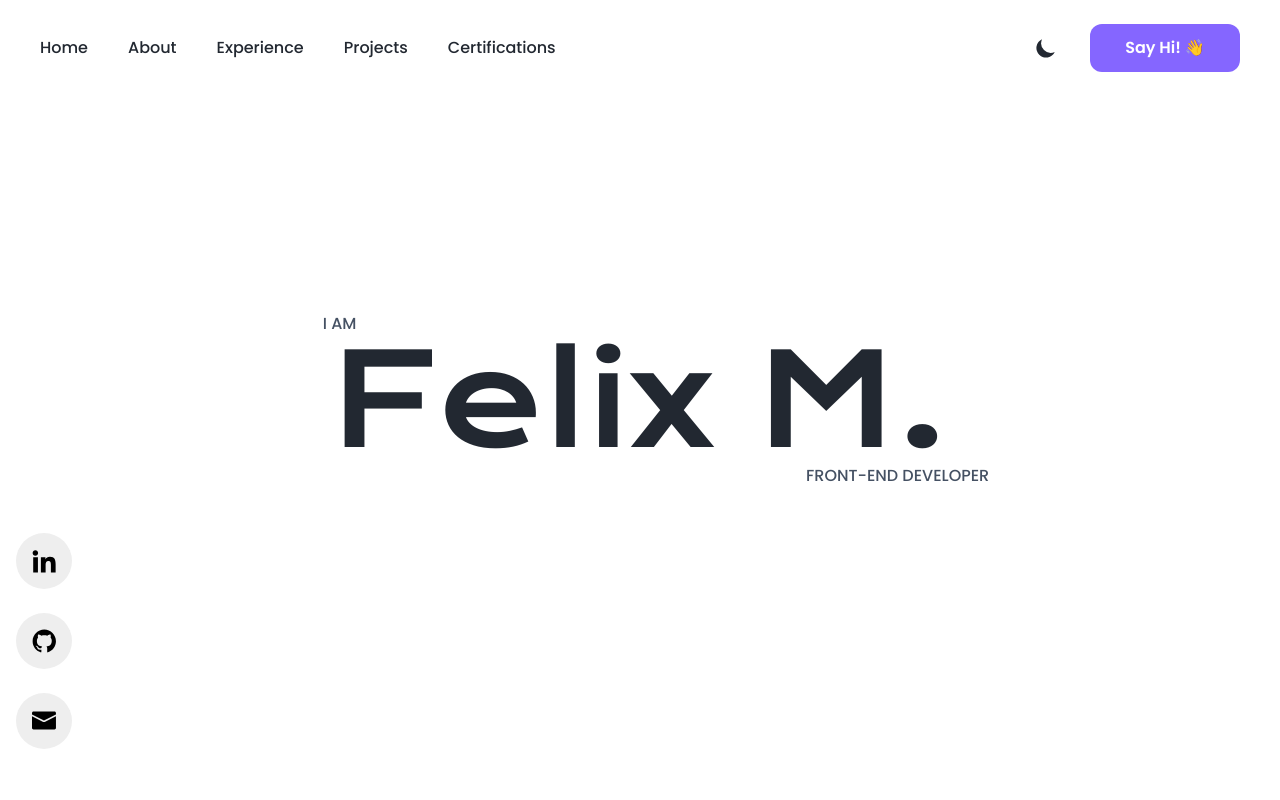
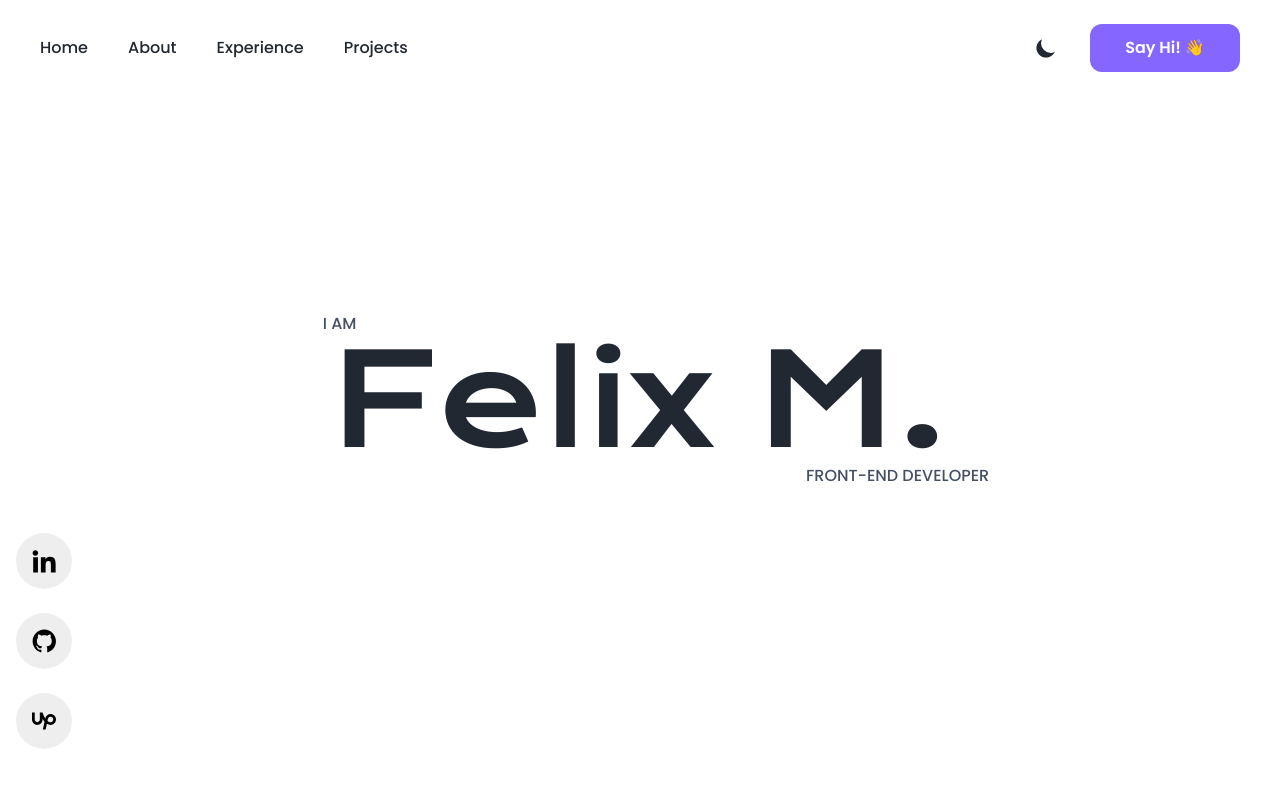
Before and after one commit to felixmacaspac/felixmacaspac.dev, a React (Vite) app: page / in a window 1280 px wide. Shown: the top 800 px of the page. Built offline with nearby package versions, Linux system fonts and the light colour scheme.

Commit message:
✨ finished a lot of stuff
- fix navbar links
- added hover effects in social media icons
- fix viewport height of hero section
- added missing links

```diff
--- a/src/App.jsx
+++ b/src/App.jsx
@@ -25,13 +25,12 @@ function App() {
       <SectionWrapper
         id="projects"
         textCenter={true}
-        heading="RECENT PROJECTS"
+        heading="PROJECTS"
         fullWidth={true}
       >
         <CardGrid />
       </SectionWrapper>
-      {/*
-      <Footer/> */}
+      <Footer />
     </>
   );
 }
--- a/src/components/Footer/index.jsx
+++ b/src/components/Footer/index.jsx
@@ -1,9 +1,16 @@
-import React from 'react'
+import React from "react";
 
 const Footer = () => {
   return (
-    <div>Footer</div>
-  )
-}
+    <div className="bg-white py-16 dark:bg-primary">
+      <div className="text-center">
+        <p className="text-white font-normal text-base mb-2">
+          © 2022 Felix Macaspac. All rights reserved.
+        </p>
+        <p className="text-white font-semibold text-base">Made with {"<3"}</p>
+      </div>
+    </div>
+  );
+};
 
-export default Footer
+export default Footer;
--- a/src/components/Global/SectionWrapper.jsx
+++ b/src/components/Global/SectionWrapper.jsx
@@ -15,7 +15,7 @@ const SectionWrapper = ({
   );
 
   return (
-    <section id={`#${id}`} className={sectionClassNames}>
+    <section id={id} className={sectionClassNames}>
       <div className={`container ${fullWidth && "max-w-full px-0"}`}>
         <div className="mb-8 lg:mb-16">
           <h1
--- a/src/components/HeroSection/index.jsx
+++ b/src/components/HeroSection/index.jsx
@@ -1,44 +1,53 @@
 import React from "react";
 import images from "../../constants/image";
 
+const socials = [
+  {
+    logo: images.linkedinIcon,
+    alt: "Linkedin Icon",
+    link: "https://www.linkedin.com/in/felixmacaspac/",
+  },
+  {
+    logo: images.githubIcon,
+    alt: "Github Icon",
+    link: "https://github.com/felixmacaspac",
+  },
+  {
+    logo: images.upworkIcon,
+    alt: "Upwork Icon",
+    link: "https://www.upwork.com/freelancers/~013e0372898b53a69e",
+  },
+];
+
 const HeroSection = () => {
   return (
-    <div className="bg-white dark:bg-primary">
+    <section id="home" className="bg-white dark:bg-primary">
       <div className="container relative">
         <div className="flex items-center flex-col">
-          <div className="flex flex-col items-center justify-center min-h-[50vh] md:min-h-screen">
+          <div className="flex flex-col items-center justify-center min-h-[90vh] md:min-h-screen">
             <h1 className="hero__heading">Felix M.</h1>
           </div>
         </div>
         <div className="w-full relative bottom-20 md:w-auto md:absolute md:top-2/3">
           <ul className="flex flex-row justify-center items-center w-full gap-6 md:flex-col">
-            <SocialIcons
-              src={images.linkedinIcon}
-              link="#linkedin"
-              alt="linkedin"
-            />
-            <SocialIcons src={images.githubIcon} link="#github" alt="github" />
-            <SocialIcons src={images.emailIcon} link="#email" alt="email" />
+            {socials.map((social, index) => (
+              <li
+                key={index}
+                className="bg-neutral w-max rounded-full hover:bg-neutral-300 dark:bg-primary-400 dark:hover:bg-primary-300"
+              >
+                <a href={social.link} target="_blank">
+                  <img
+                    className="h-14 w-14 p-4 transition-all dark:invert"
+                    src={social.logo}
+                    alt={social.alt}
+                  />
+                </a>
+              </li>
+            ))}
           </ul>
         </div>
       </div>
-    </div>
-  );
-};
-
-const SocialIcons = ({ link, src, alt }) => {
-  return (
-    <>
-      <li className="bg-neutral w-max rounded-full dark:bg-primary-400">
-        <a href={link}>
-          <img
-            className="h-14 w-14 p-4 transition-all dark:invert"
-            src={src}
-            alt={alt}
-          />
-        </a>
-      </li>
-    </>
+    </section>
   );
 };
 
--- a/src/components/NavBar/index.jsx
+++ b/src/components/NavBar/index.jsx
@@ -24,10 +24,6 @@ const navlinks = [
   {
     name: "Projects",
     href: "#projects",
-  },
-  {
-    name: "Certifications",
-    href: "#certifications",
   },
 ];
 
--- a/src/components/TabSection/index.jsx
+++ b/src/components/TabSection/index.jsx
@@ -85,7 +85,11 @@ const TabSection = () => {
             <h3 className="font-semibold text-xl mb-2">Certifications 📝:</h3>
             <ul className="list-inside list-disc text-neutral-700 dark:text-neutral-300">
               <li>
-                <a href="#" className="underline">
+                <a
+                  href="https://app.hubspot.com/academy/achievements/9z322p95/en/1/felix-macaspac/hubspot-marketing-software"
+                  className="underline"
+                  target="_blank"
+                >
                   Hubspot Marketing Software
                   <span className="ml-1 inline-flex align-middle">
                     <ExternalLinkIcon className="h-5 w-5" />
@@ -93,7 +97,11 @@ const TabSection = () => {
                 </a>
               </li>
               <li>
-                <a href="#" className="underline">
+                <a
+                  href="https://app.hubspot.com/academy/achievements/clt3bnwb/en/1/felix-macaspac/hubspot-cms-for-developers"
+                  className="underline"
+                  target="_blank"
+                >
                   Hubspot CMS for Developers
                 </a>
                 <span className="ml-1 inline-flex align-middle">
@@ -101,7 +109,11 @@ const TabSection = () => {
                 </span>
               </li>
               <li>
-                <a href="#" className="underline">
+                <a
+                  href="https://app.hubspot.com/academy/achievements/4nsfl59x/en/1/felix-macaspac/hubspot-cms-for-marketers"
+                  className="underline"
+                  target="_blank"
+                >
                   Hubspot CMS for Marketers
                 </a>
                 <span className="ml-1 inline-flex align-middle">
--- a/src/constants/image.js
+++ b/src/constants/image.js
@@ -1,3 +1,4 @@
+import upworkIcon from "../assets/upwork.svg";
 import emailIcon from "../assets/email.svg";
 import githubIcon from "../assets/github.svg";
 import linkedinIcon from "../assets/linkedin.svg";
@@ -20,6 +21,7 @@ import sunnysideImage from "../assets/projects/sunnyside-visible.png";
 
 export default {
   emailIcon,
+  upworkIcon,
   githubIcon,
   linkedinIcon,
   htmlLogo,
--- a/src/index.css
+++ b/src/index.css
@@ -3,6 +3,10 @@
 @tailwind utilities;
 
 @layer base {
+  html {
+    @apply scroll-smooth;
+  }
+
   body {
     @apply font-default;
   }
```
Also changed, not shown: src/assets/upwork.svg (added).
